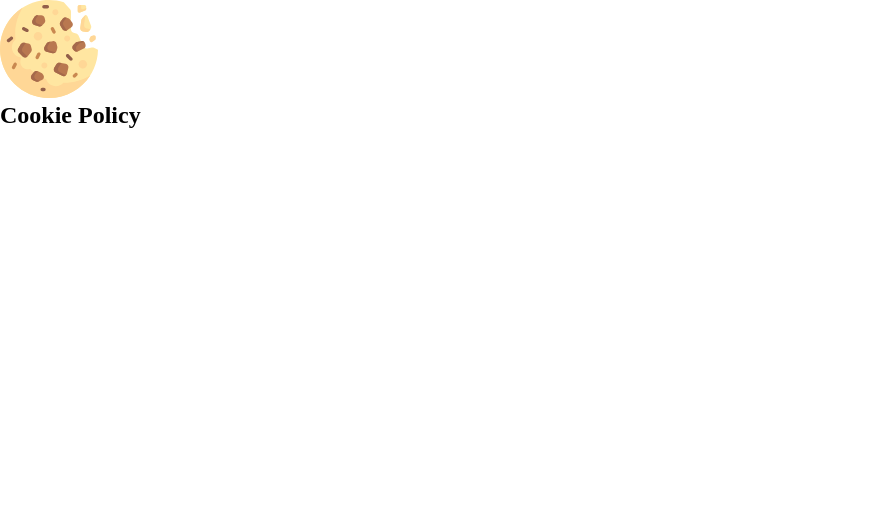
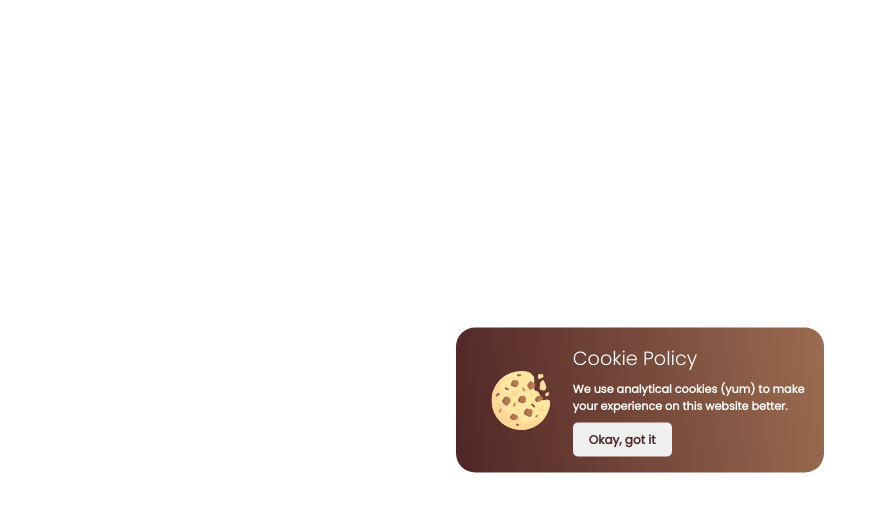
Before and after one commit to leobarrientos02/Cookie-PopUP, a plain HTML site: page index.html in a window 1280 px wide. Shown: the whole page, without its empty margins (0-887 px from the left). Drawn offline with Linux system fonts and the light colour scheme.

Commit message:
css and html done

```diff
--- a/Styles/style.scss
+++ /dev/null
@@ -1,5 +0,0 @@
-*{
-    margin: 0;
-    padding: 0;
-    box-sizing: border-box;
-}
--- a/index.html
+++ b/index.html
@@ -5,10 +5,13 @@
     <meta http-equiv="X-UA-Compatible" content="IE=edge">
     <meta name="viewport" content="width=device-width, initial-scale=1.0">
     <title>Cookie PopUp</title>
-    <link rel="stylesheet" href="./Styles/style.css">
+    <link rel="stylesheet" href="./style.css">
+    <link rel="preconnect" href="https://fonts.googleapis.com">
+    <link rel="preconnect" href="https://fonts.gstatic.com" crossorigin>
+    <link href="https://fonts.googleapis.com/css2?family=Poppins:wght@300;400&display=swap" rel="stylesheet">
 </head>
 <body>
-    <div class="cookie-continer">
+    <div class="cookie-container">
         <!-- THIS IS OUR COOKIE-->
         <svg class="cookie" width="98" height="98" viewBox="0 0 98 98" fill="none" xmlns="http://www.w3.org/2000/svg">
             <g id="cookies-svgrepo-com 1" clip-path="url(#clip0_1_4)">
@@ -72,11 +75,13 @@
             </clipPath>
             </defs>
         </svg>
-    <div class="text">
-        <h2 class="cookie-title">Cookie Policy</h2>
+        <div class="text">
+            <h2 class="cookie-title">Cookie Policy</h2>
+            <p class="cookie-subtitle">We use analytical cookies (yum) to make your experience on this website better.</p>
+            <button>Okay, got it</button>
+        </div>
     </div>
 
-    </div>
     <script src="./app.js"></script>
 </body>
 </html>
--- /dev/null
+++ b/style.css
@@ -0,0 +1,50 @@
+*{
+    margin: 0;
+    padding: 0;
+    box-sizing: border-box;
+}
+.cookie-container{
+    background: linear-gradient(260deg, #9b6c50 0%, #4f2626 100%);
+    position: absolute;
+    top: 50%;
+    left: 50%;
+    transform:  translate(-50%, -50%);
+    color: white;
+    display: flex;
+    width: 23rem;
+    height: fit-content;
+    border-radius: 1.2rem;
+    padding: 1rem;
+    font-family: "Poppins", sans-serif;
+    align-items: center;
+    justify-content: space-between;
+}
+
+.text{
+    width: 70%;
+}
+
+.cookie{
+    transform: scale(0.6);
+}
+
+.cookie-title{
+    font-size: 1.2rem;
+    font-weight: lighter;
+}
+
+.cookie-subtitle{
+    font-weight: bold;
+    padding: 0.5rem 0rem;
+    font-size: 0.7rem;
+}
+
+button{
+    border-style: none;
+    padding: 0.5rem 1rem;
+    color: #4f2626;
+    font-family: "Poppins", sans-serif;
+    font-size: 0.75rem;
+    font-weight: bold;
+    border-radius: 0.3rem;
+}
```
Also changed, not shown: Styles/style.css (deleted), 1 other file.
